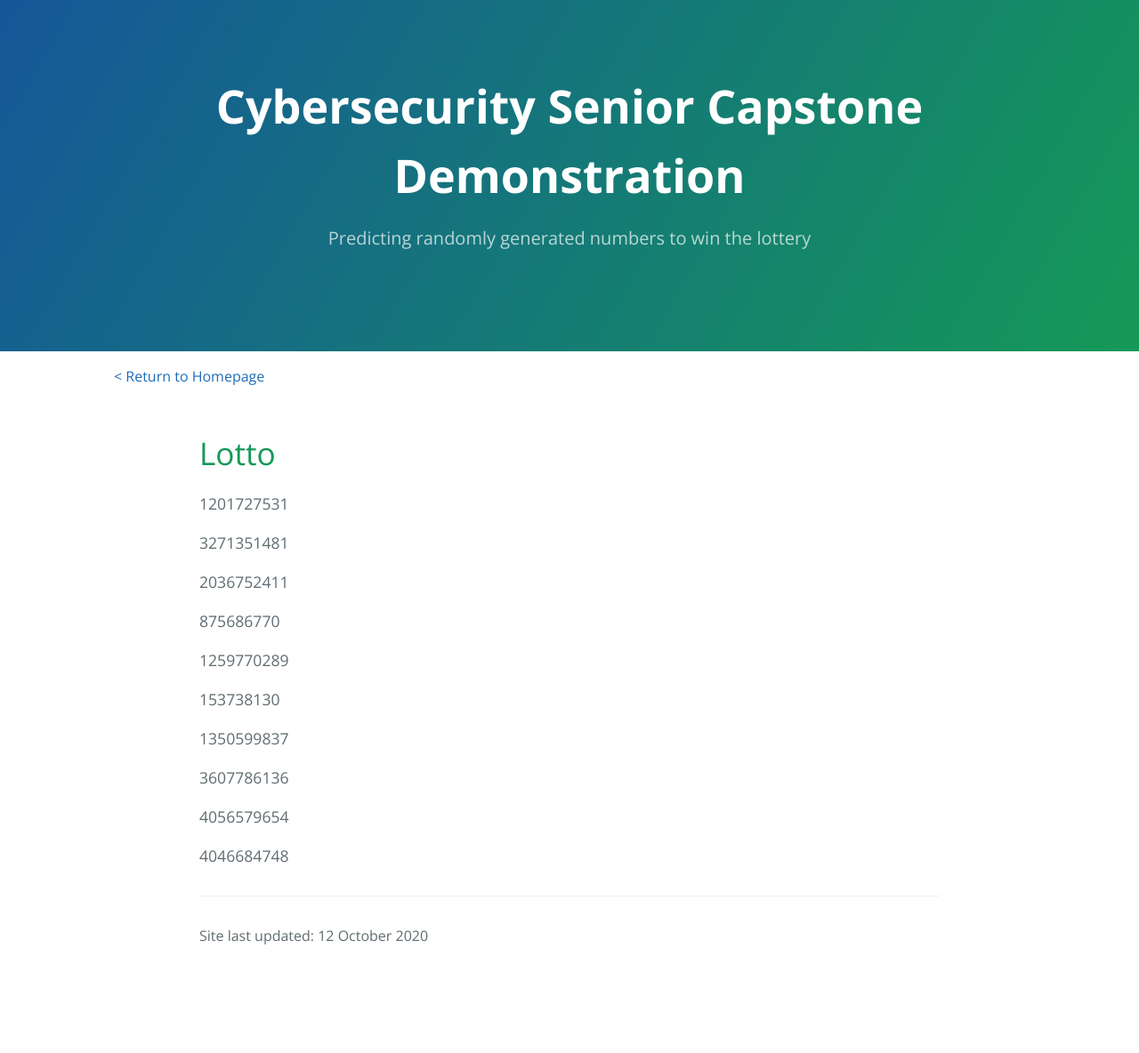
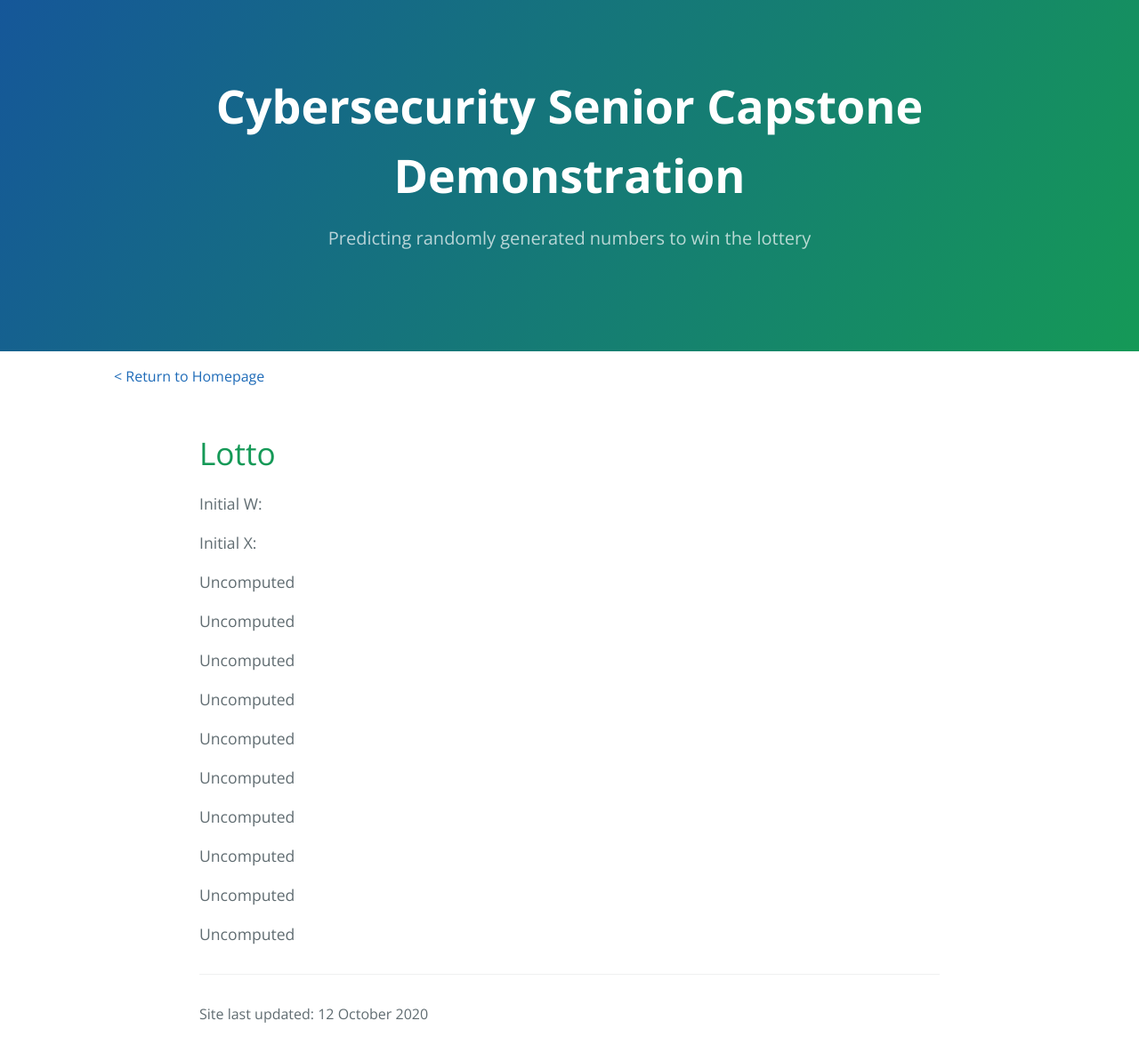
Before and after one commit to AdnanSlef/AdnanSlef.github.io, a Jekyll site: the page built from _posts/2020-10-16-capstone-demo.md, in a window 1280 px wide. Shown: the whole page at 89% size. Built offline with Jekyll 4.4.1, drawn with Linux system fonts in a browser that asks for light colours; before the commit the page ends 1096 px from its top, so only the background shows below that.

Commit message:
reveal w and x

```diff
--- a/_posts/2020-10-16-capstone-demo.md
+++ b/_posts/2020-10-16-capstone-demo.md
@@ -25,6 +27,8 @@ function run_lotto() {
 }
 </script>
 
+<p id='w'>Initial W: </p>
+<p id='x'>Initial X: </p>
 <p id='o0'>Uncomputed</p>
 <p id='o1'>Uncomputed</p>
 <p id='o2'>Uncomputed</p>
```
Also changed, not shown: other parts of _posts/2020-10-16-capstone-demo.md (+2 -0 lines).
